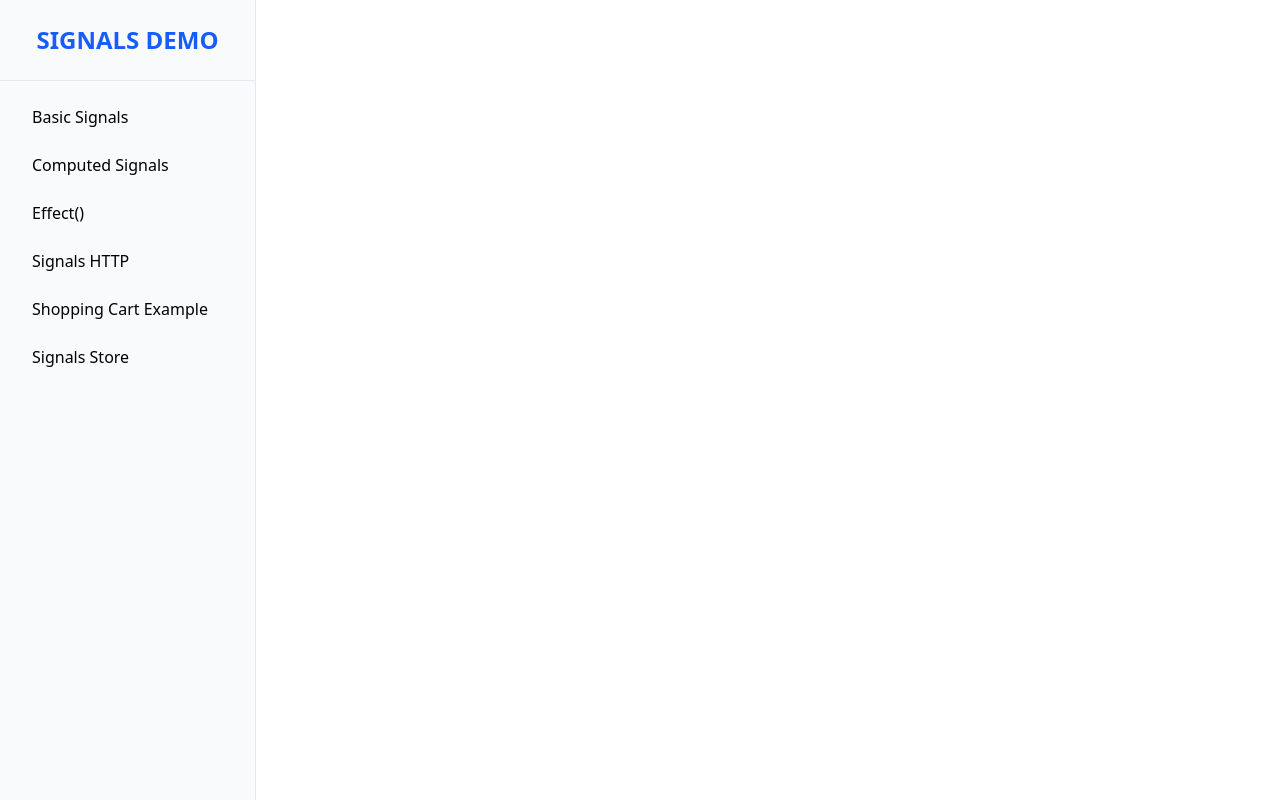
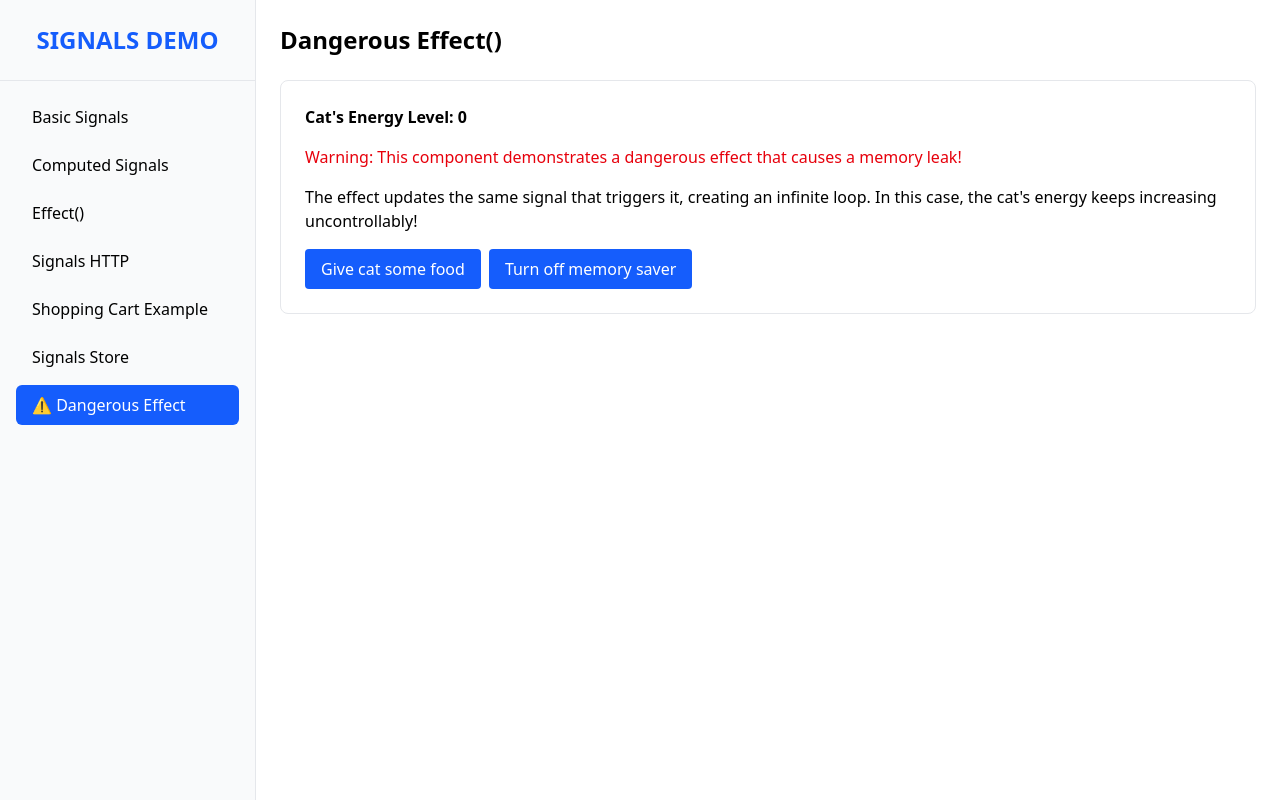
Before and after one commit to angusin/angular-learn-signals-project, an Angular app: page /effects-danger in a window 1280 px wide. Before the commit this address led to /. Built offline with nearby package versions, Linux system fonts and the light colour scheme.

Commit message:
feat: add danger effects page

```diff
--- a/src/app/app.routes.ts
+++ b/src/app/app.routes.ts
@@ -27,6 +27,10 @@ export const routes: Routes = [
     path: 'signal-store',
     loadComponent: () => import('./pages/e-signal-store/e-signal-store.component').then((m) => m.SignalStoreComponent),
   },
-
+  {
+    path: 'effects-danger',
+    loadComponent: () =>
+      import('./pages/f-effects-danger/f-effects-danger.component').then((m) => m.EffectsDangerComponent),
+  },
   { path: '', redirectTo: '/basic-signal', pathMatch: 'full' },
 ];
--- a/src/app/components/sidebar/sidebar.component.ts
+++ b/src/app/components/sidebar/sidebar.component.ts
@@ -16,5 +16,6 @@ export class SidebarComponent {
     { name: 'Signals HTTP', route: '/signal-http' },
     { name: 'Shopping Cart Example', route: '/shopping-cart' },
     { name: 'Signals Store', route: '/signal-store' },
+    { name: '⚠️ Dangerous Effect', route: '/effects-danger' },
   ];
 }
--- a/src/app/pages/a-basic-signal/a-basic-signal.component.html
+++ b/src/app/pages/a-basic-signal/a-basic-signal.component.html
@@ -2,7 +2,7 @@
   <p class="mb-4">Counter: {{ counter() }}</p>
   <div class="space-x-2">
     <button (click)="set(0)" class="bg-blue-600 text-white px-4 py-2 rounded hover:bg-blue-700 cursor-pointer">
-      Reset to 0
+      Reset counter
     </button>
     <button (click)="increment()" class="bg-blue-600 text-white px-4 py-2 rounded hover:bg-blue-700 cursor-pointer">
       Increment
--- /dev/null
+++ b/src/app/pages/f-effects-danger/f-effects-danger.component.html
@@ -0,0 +1,18 @@
+<app-basic-page title="Dangerous Effect()">
+  <p class="mb-4 font-bold">Cat's Energy Level: {{ catEnergy() }}</p>
+  <p class="mb-4 text-red-600">Warning: This component demonstrates a dangerous effect that causes a memory leak!</p>
+  <p class="mb-4">
+    The effect updates the same signal that triggers it, creating an infinite loop. In this case, the cat's energy keeps
+    increasing uncontrollably!
+  </p>
+  <div class="space-x-2">
+    <button (click)="giveFoodToCat()" class="cursor-pointer bg-blue-600 text-white px-4 py-2 rounded hover:bg-blue-700">
+      Give cat some food
+    </button>
+    <button
+      (click)="deactivateMemorySaver()"
+      class="cursor-pointer bg-blue-600 text-white px-4 py-2 rounded hover:bg-blue-700">
+      Turn off memory saver
+    </button>
+  </div>
+</app-basic-page>
--- /dev/null
+++ b/src/app/pages/f-effects-danger/f-effects-danger.component.ts
@@ -0,0 +1,34 @@
+import { ChangeDetectionStrategy, Component, effect, signal } from '@angular/core';
+import { BasicPageComponent } from '../../components/basic-page/basic-page.component';
+
+@Component({
+  selector: 'app-effects-danger',
+  imports: [BasicPageComponent],
+  templateUrl: './f-effects-danger.component.html',
+  changeDetection: ChangeDetectionStrategy.OnPush,
+})
+export class EffectsDangerComponent {
+  readonly catEnergy = signal(0);
+  readonly memorySaverActivated = signal(true);
+
+  constructor() {
+    // This is a dangerous effect that will cause a memory leak
+    // because it updates the same signal that triggers it
+    effect(() => {
+      const currentEnergy = this.catEnergy();
+      console.log('Cat energy level:', currentEnergy);
+
+      if (!this.memorySaverActivated()) {
+        this.catEnergy.update((energy) => energy + 1);
+      }
+    });
+  }
+
+  giveFoodToCat() {
+    this.catEnergy.update((energy) => energy + 1);
+  }
+
+  deactivateMemorySaver() {
+    this.memorySaverActivated.set(false);
+  }
+}
```
